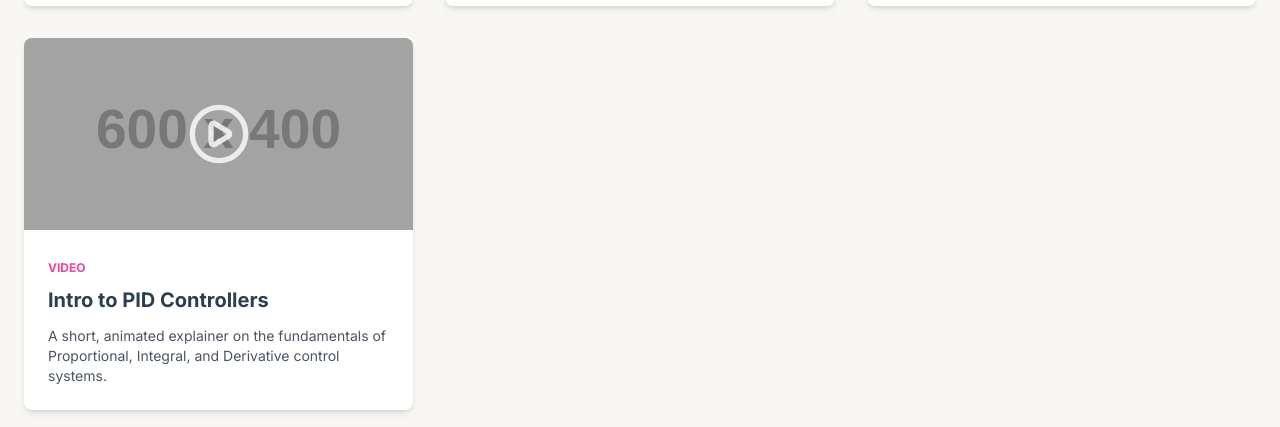
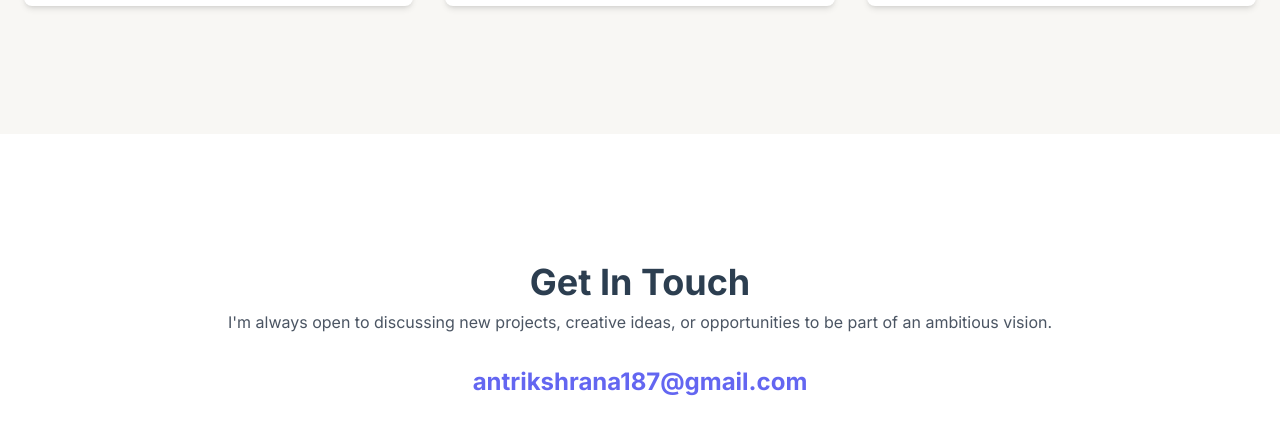
Before and after one commit to anu000-pixel/Portfolio, a plain HTML site: page index.html in a window 1280 px wide. Shown: the part 3221-3648 px from the top of the page. Drawn offline with nearby package versions, Linux system fonts and the light colour scheme; placeholder pictures from the web are drawn by us.

Commit message:
Update index.html

```diff
--- a/index.html
+++ b/index.html
@@ -348,41 +348,7 @@
                 </p>
               </div>
             </div>
-            <!-- Item 4: Video -->
-            <div
-              class="takeaway-card bg-white rounded-lg shadow-md overflow-hidden"
-              data-category="video"
-            >
-              <div class="relative">
-                <img
-                  src="https://placehold.co/600x400/F9A8D4/FFFFFF?text=Video"
-                  alt="Video thumbnail"
-                  class="w-full h-48 object-cover"
-                />
-                <div
-                  class="absolute inset-0 bg-black bg-opacity-20 flex items-center justify-center"
-                >
-                  <i
-                    data-lucide="play-circle"
-                    class="w-16 h-16 text-white opacity-80"
-                  ></i>
-                </div>
-              </div>
-              <div class="p-6">
-                <span class="text-xs font-semibold uppercase text-pink-500"
-                  >Video</span
-                >
-                <h3 class="text-xl font-bold mt-2 mb-3">
-                  Intro to PID Controllers
-                </h3>
-                <p class="text-gray-600 text-sm">
-                  A short, animated explainer on the fundamentals of
-                  Proportional, Integral, and Derivative control systems.
-                </p>
-              </div>
-            </div>
-          </div>
-        </div>
+            <!-- Item 4: Add item here -->
       </section>
 
       <!-- Contact Section -->
@@ -394,7 +360,7 @@
             opportunities to be part of an ambitious vision.
           </p>
           <a
-            href="mailto:alex.doe@email.com"
+            href="mailto:antrikshrana187@gmail.com"
             class="text-indigo-500 font-bold text-lg md:text-2xl hover:underline"
           >
             antrikshrana187@gmail.com
```
